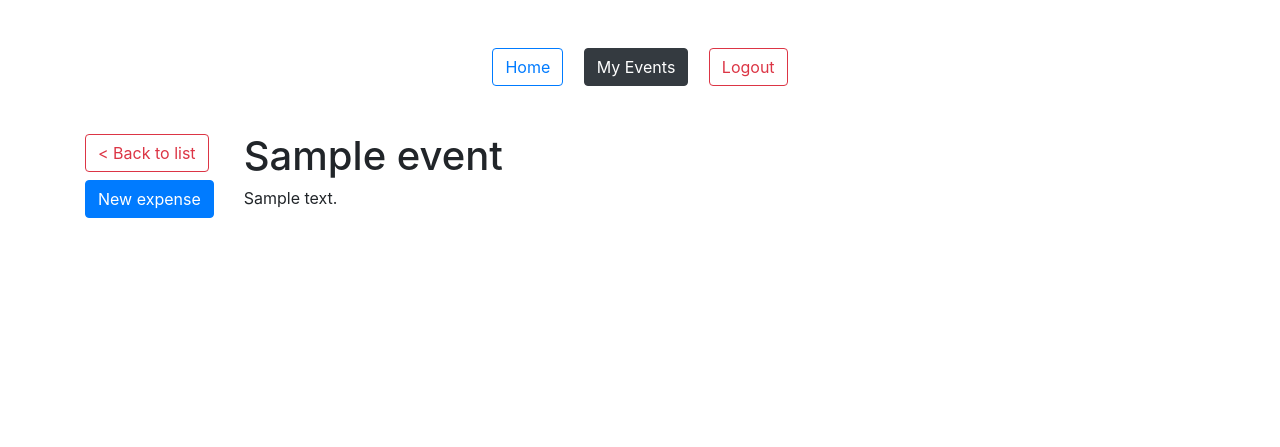
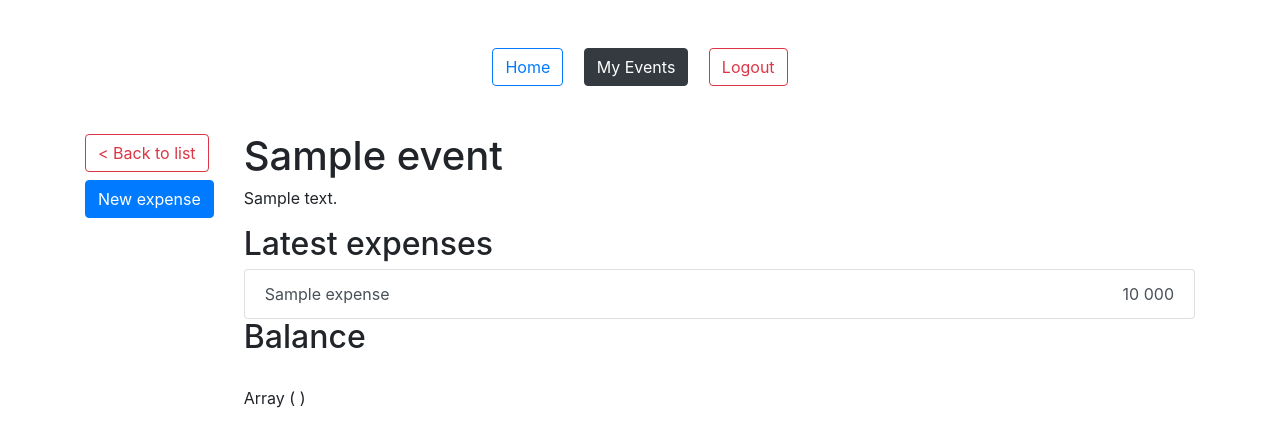
Before and after one commit to maximelovino/PayMeBack.io, a PHP site: page /events.php?id=1 in a window 1280 px wide. Shown: the top 447 px of the page. Run offline with PHP 8.4, Linux system fonts and the light colour scheme; the visitor is signed in with stand-in values (Sample User, id 1); tables that the repository leaves empty or names only in its code hold one stand-in row (values such as "Sample post"); some libraries are stand-ins or nearby versions.

Commit message:
Starting to display list of expenses for each event and working on balances

```diff
--- a/src/DBConnection.php
+++ b/src/DBConnection.php
@@ -124,4 +124,26 @@ class DBConnection {
 		$result = $record->fetch(PDO::FETCH_ASSOC);
 		return count($result) > 0 && password_verify($password, $result['password']);
 	}
+
+	public function getAllExpensesForEvent($id) {
+		$query = $this->connection->prepare('SELECT * FROM t_expenses WHERE event_id=:id ORDER BY date DESC');
+		$query->bindParam(':id', $id);
+		$query->execute();
+		return $query->fetchAll(PDO::FETCH_ASSOC);
+	}
+
+	public function getExpensesByUserForExpense($transaction_id) {
+		$query = $this->connection->prepare('SELECT * FROM t_expenses JOIN t_expense_membership ON t_expenses.transaction_id = t_expense_membership.transaction_id  JOIN t_coeffsByTransaction ON t_coeffsByTransaction.transaction_id = t_expenses.transaction_id JOIN t_group_membership ON t_group_membership.username = t_expense_membership.username AND t_group_membership.event_id = t_expenses.event_id JOIN t_events ON t_expenses.event_id = t_events.event_id JOIN t_currencies ON t_events.currency_code = t_currencies.currency_code WHERE t_expenses.transaction_id=:id;');
+		$query->bindParam(':id', $transaction_id);
+		$query->execute();
+		$results = $query->fetchAll(PDO::FETCH_ASSOC);
+		$balance = array();
+		foreach ($results as $result) {
+			if ($result['buyer_username'] != $result['username']) {
+				$total = ($result['coefficient'] / $result['sum']) * $result['amount'];
+				$balance[$result['username']] = round($total / $result['rounding_multiple']) * $result['rounding_multiple'];
+			}
+		}
+		return $balance;
+	}
 }
--- a/src/createExpense.php
+++ b/src/createExpense.php
@@ -24,7 +24,7 @@ if (isset($_POST['newExpense'])) {
 	$allUsers = DBConnection::getInstance()->selectUsersForEvent($event_id);
 
 	foreach ($allUsers as $user) {
-		if (isset($_POST['check-' . $user['username']])) {
+		if (isset($_POST['check-' . str_replace(".", "_", $user['username'])])) {
 			array_push($usersParticipating, $user['username']);
 		}
 	}
--- a/src/singleEventPageBody.php
+++ b/src/singleEventPageBody.php
@@ -16,10 +16,41 @@ $event = DBConnection::getInstance()->selectSingleEventByID($id);
     <div class="col" id="content-right">
         <h1><?php echo $event['event_name']; ?></h1>
         <p><?php echo $event['event_description']; ?></p>
-
-        <?php
-
-        //TODO have a list of the last 3 expenses and a button to expand all using jquery. Then we can open each expense in its own modal, and display the total in big, and what everyone owes according to coeff
-        ?>
+        <h2>Latest expenses</h2>
+		<?php
+		$expenses = DBConnection::getInstance()->getAllExpensesForEvent($event['event_id']);
+		echo '<ul class="list-group">';
+		$count = 0;
+		foreach ($expenses as $expense) {
+			if ($count > 2) {
+				echo '<button class="list-group-item list-group-item-action expense removable" style="display: none"><div class="row"><div class="col">' . $expense['title'] . '</div><div class="col-auto">' . $expense['amount'] . ' ' . $event['currency_code'] . '</div></div></button>';
+			} else {
+				echo '<button class="list-group-item list-group-item-action expense"><div class="row"><div class="col">' . $expense['title'] . '</div><div class="col-auto">' . $expense['amount'] . ' ' . $event['currency_code'] . '</div></div></button>';
+			}
+			$count++;
+		}
+		echo '</ul>';
+		if ($count > 3) {
+			echo '<a href="#" id="showMoreLink">Show more expenses</a>';
+		} elseif ($count == 0) {
+			echo '<p>No expenses added to this event yet</p>';
+		}
+		echo '<h2>Balance</h2>';
+		foreach ($expenses as $expense) {
+			$balances = DBConnection::getInstance()->getExpensesByUserForExpense($expense['transaction_id']);
+			echo '<br>';
+			print_r($balances);
+			echo '<br>';
+		}
+		?>
+        <script type="text/javascript">
+            //TODO this
+            let hidden = true;
+            $('#showMoreLink').click(function () {
+                $(".removable").toggle();
+                hidden = !hidden;
+                $('#showMoreLink').html(hidden ? "Show more expenses" : "Show less expenses");
+            })
+        </script>
     </div>
 </div>
```
